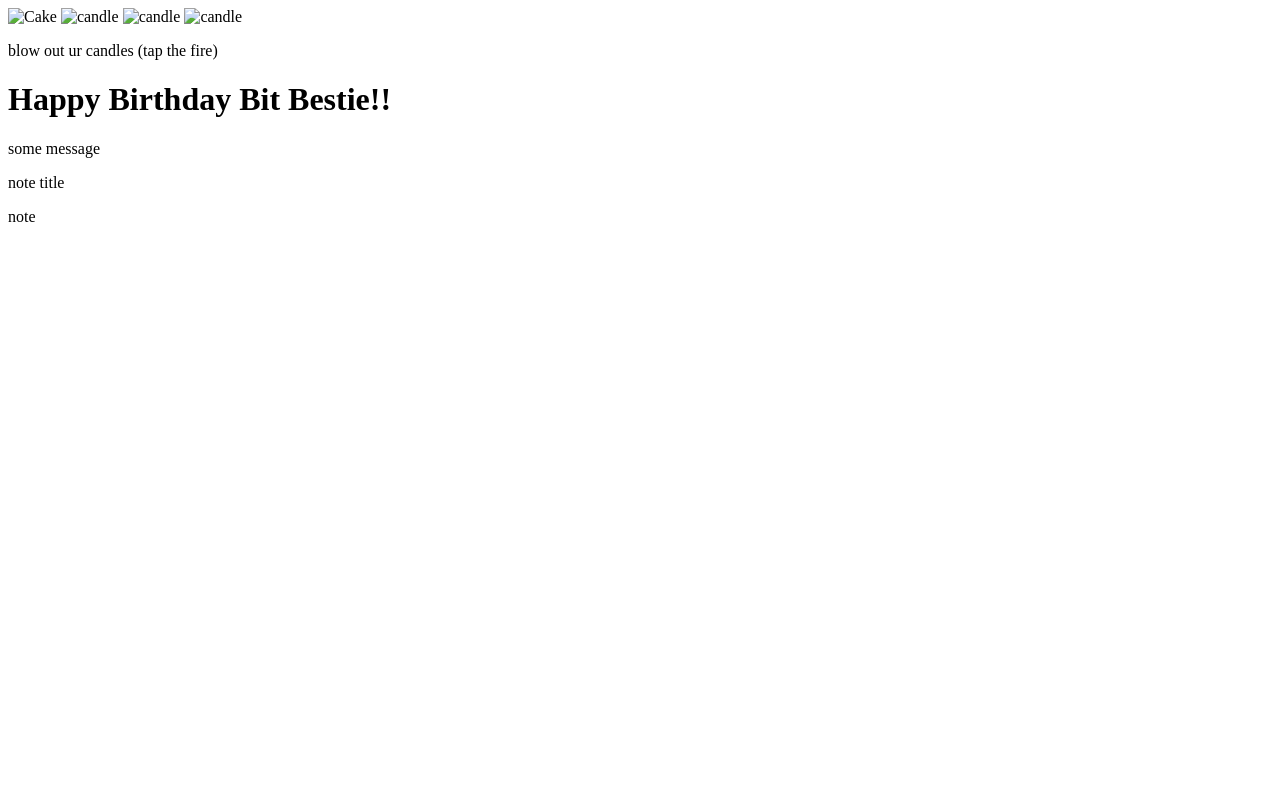
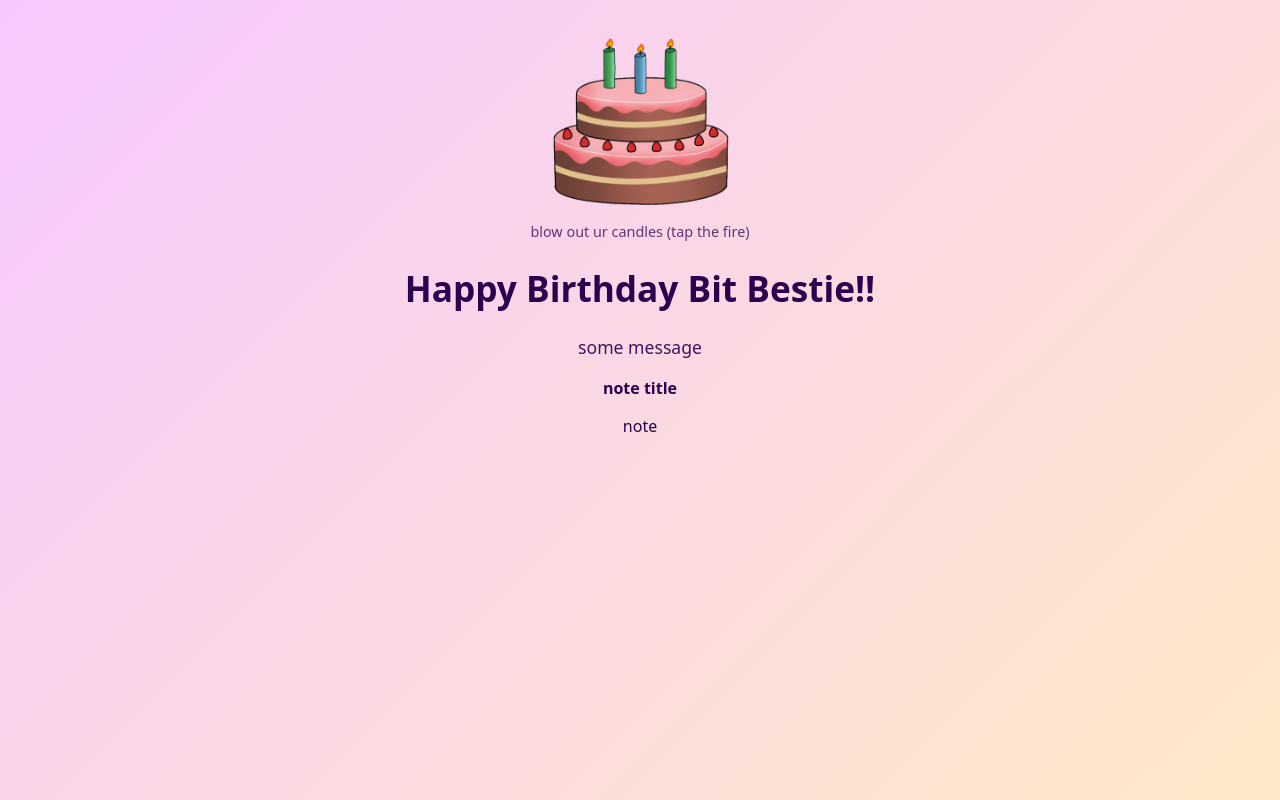
Before and after one commit to mirandarendon/birthdayCard, a plain HTML site: page index.html in a window 1280 px wide. Drawn offline with Linux system fonts and the light colour scheme.

Commit message:
fixed styling and layout

```diff
--- a/index.html
+++ b/index.html
@@ -10,30 +10,24 @@
 <body>
     <div class="container">
 
-        <!-- cake and candle -->
-         <img src="cake.png" alt="Cake" class="cake-img">
+        <div class="cake-wrapper">
 
-         <img
-            id="candle1"
-            src="candle1-on.png"
-            alt="candle"
-            class="candle-img"
-            >
+            <!-- base cake -->
+            <img src="./images/cake.PNG" alt="Cake" class="layer">
 
-        <img
-            id="candle2"
-            src="candle2-on.png"
-            alt="candle"
-            class="candle-img"
-            >
+            <!-- candle 1 (on/off) -->
+            <img id="c1-on"  src="./images/candle1-on.PNG"  alt="candle" class="layer candle">
+            <img id="c1-off" src="./images/candle1-off.PNG" alt="candle" class="layer candle hidden">
 
-        <img
-            id="candle3"
-            src="candle3-on.png"
-            alt="candle"
-            class="candle-img"
-            >
+            <!-- candle 2 (on/off) -->
+            <img id="c2-on"  src="./images/candle2-on.PNG"  alt="candle" class="layer candle">
+            <img id="c2-off" src="./images/candle2-off.PNG" alt="candle" class="layer candle hidden">
 
+            <!-- candle 3 (on/off) -->
+            <img id="c3-on"  src="./images/candle3-on.PNG"  alt="candle" class="layer candle">
+            <img id="c3-off" src="./images/candle3-off.PNG" alt="candle" class="layer candle hidden">
+
+        </div>
 
         <!-- hint -->
          <p class="hint"> blow out ur candles (tap the fire)</p>
--- a/styles.css
+++ b/styles.css
@@ -0,0 +1,85 @@
+body {
+    margin: 0;
+    padding: 0;
+    font-family: system-ui, sans-serif;
+    background: linear-gradient(135deg, #f7c8ff, #ffe9c7);
+    display: flex;
+    justify-content: center;
+    align-items: flex-start;
+    min-height: 100vh;
+    color: #2b004f;
+}
+
+.container {
+    text-align: center;
+    padding: 2rem 1.4rem;
+    max-width: 500px;
+    width: 100%;
+}
+
+/* stack like papers */
+.cake-wrapper {
+  position: relative;
+  width: 260px;        /* adjust to whatever looks good */
+  margin: 0 auto 0.6rem;
+}
+
+/* every layer (cake + candles) uses the same box */
+.layer {
+  position: absolute;
+  top: 0;
+  left: 0;
+  width: 100%;
+  display: block;
+  user-select: none;
+}
+
+/* make the cake the base (rendered first) */
+.cake-wrapper img:first-child {
+  position: relative;  /* puts it at the bottom of the stack */
+}
+
+.candle {
+  cursor: pointer;
+}
+
+/* hide elements */
+.hidden {
+  opacity: 0;
+  pointer-events: none;
+}
+
+
+
+h1 {
+    margin-top: 1.4rem;
+    font-size: 2.2rem;
+}
+
+.main-message {
+    margin-top: 0.6rem;
+    font-size: 1.1rem;
+    opacity: 0.9;
+}
+
+/* note card */
+.note {
+    margin: 1.3rem auto 0;
+    padding: 1rem 1.2rem;
+    border-radius: 18px;
+    background: rgba(255,255,255,0.9);
+    border: 2px dashed #d18bf0;
+    max-width: 360px;
+    transition: 0.3s ease;
+}
+
+.note-title {
+    font-weight: bold;
+    margin-bottom: 0.4rem;
+}
+
+.hint {
+    font-size: 0.9rem;
+    opacity: 0.75;
+    margin-top: 0.35rem
+}
```
